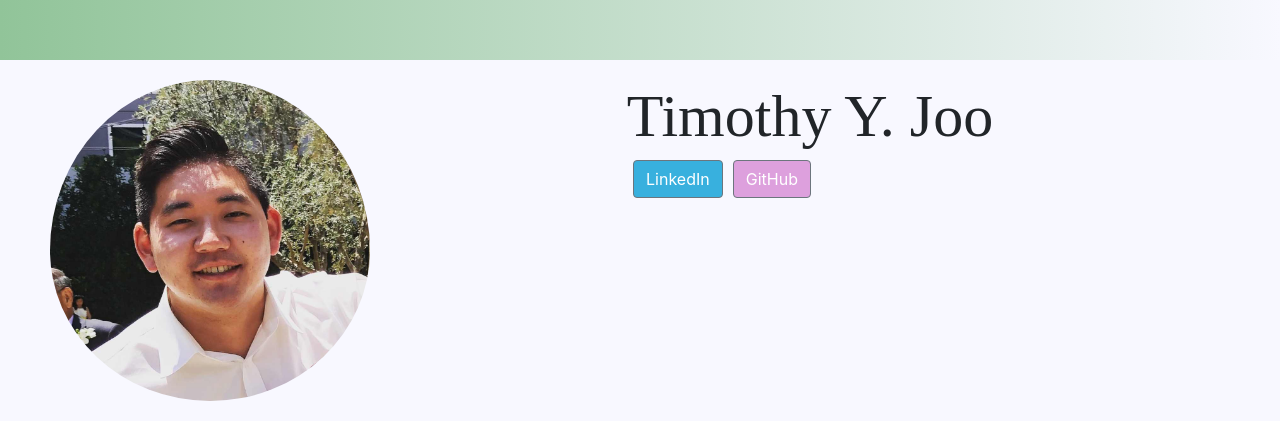
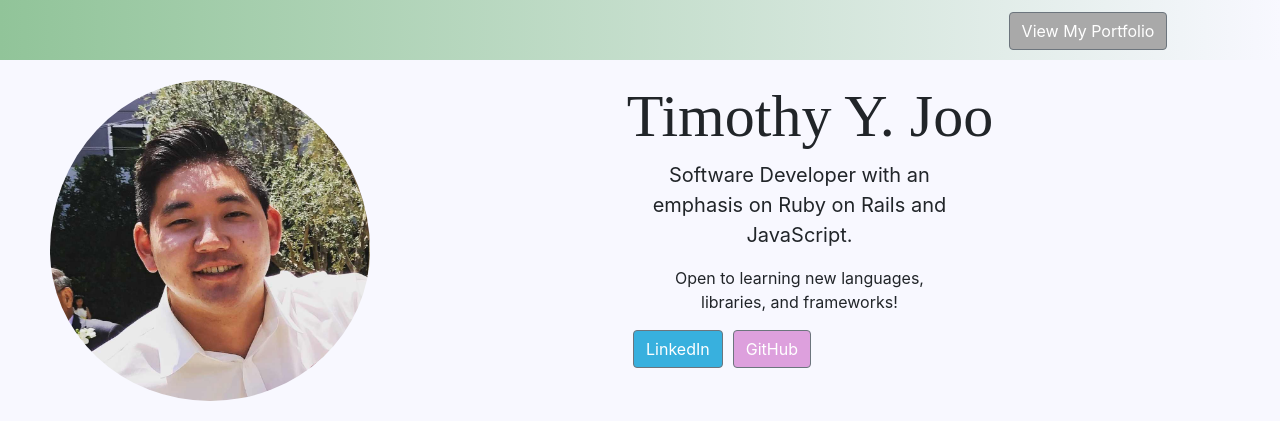
Before and after one commit to Tyjoo26/personal-site, a React (Create React App) app: page / in a window 1280 px wide. Shown: the top 440 px of the page. Built offline with nearby package versions, Linux system fonts and the light colour scheme.

Commit message:
add button styling within nav component and home component

```diff
--- a/src/components/Home.js
+++ b/src/components/Home.js
@@ -19,6 +19,8 @@ class Home extends Component {
         <img src={face} className="thumb"/>
         <div className="welcome-content">
           <h2 className="welcome">Timothy Y. Joo </h2>
+          <p className="welcome-text"> Software Developer with an emphasis on Ruby on Rails and JavaScript. </p>
+          <p className="welcome-text-1">Open to learning new languages, libraries, and frameworks! </p>
             <Button style={link} bsStyle="primary" bSize="large">LinkedIn</Button>
             <Button style={git} bsStyle="primary" bSize="large">GitHub</Button>
         </div>
--- a/src/components/Nav.js
+++ b/src/components/Nav.js
@@ -1,18 +1,18 @@
 import React, { Component } from 'react';
+import { Button} from 'reactstrap';
 
-
-const Header = {
-  padding: "10px 20px",
-  textAlign: "center",
-  color: "black",
-  fontSize: "22px"
+const portfolio = {
+  marginLeft: "70%",
+  marginTop: "12px",
+  backgroundColor: "darkGrey",
+  fontColor: "black"
 }
 
 class Nav extends Component {
   render() {
     return (
       <div className= "nav-style">
-
+        <Button style={portfolio} bsStyle="primary" bSize="large">View My Portfolio</Button>
       </div>
     )
   }
```
